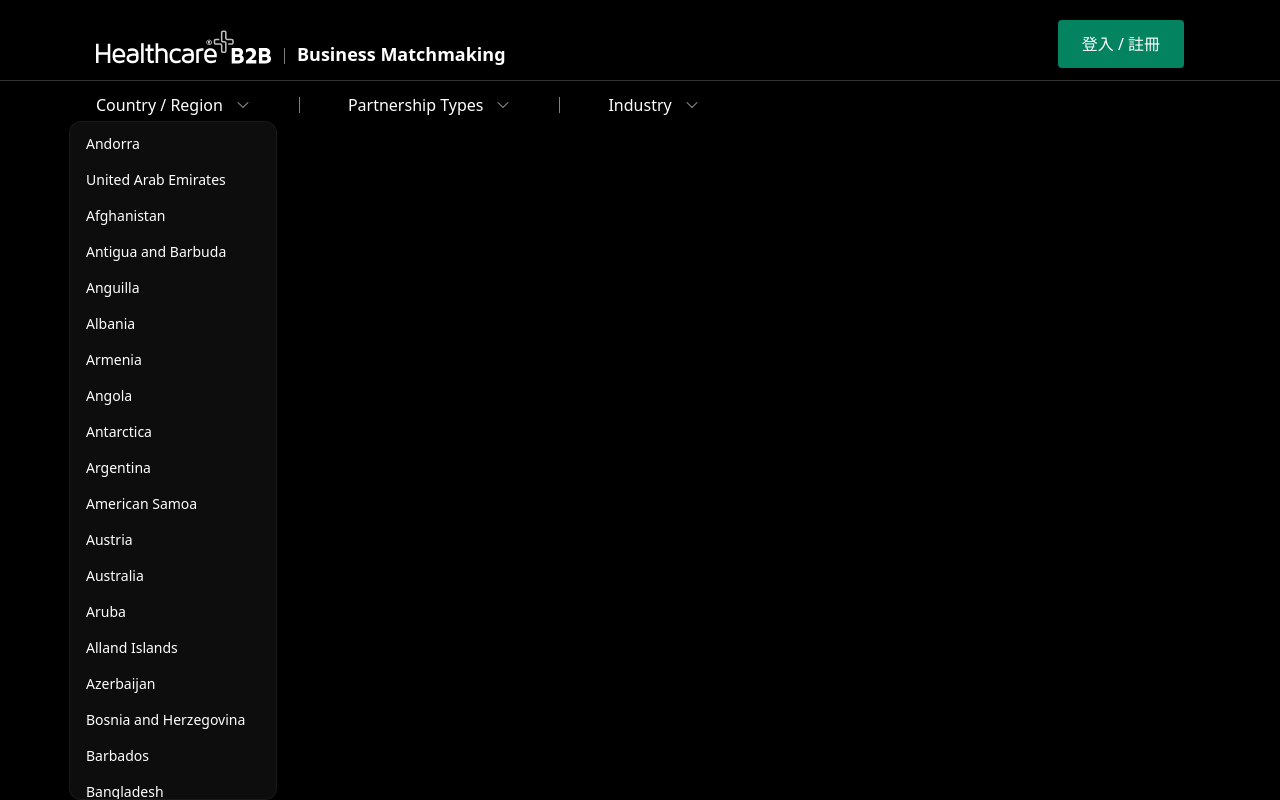
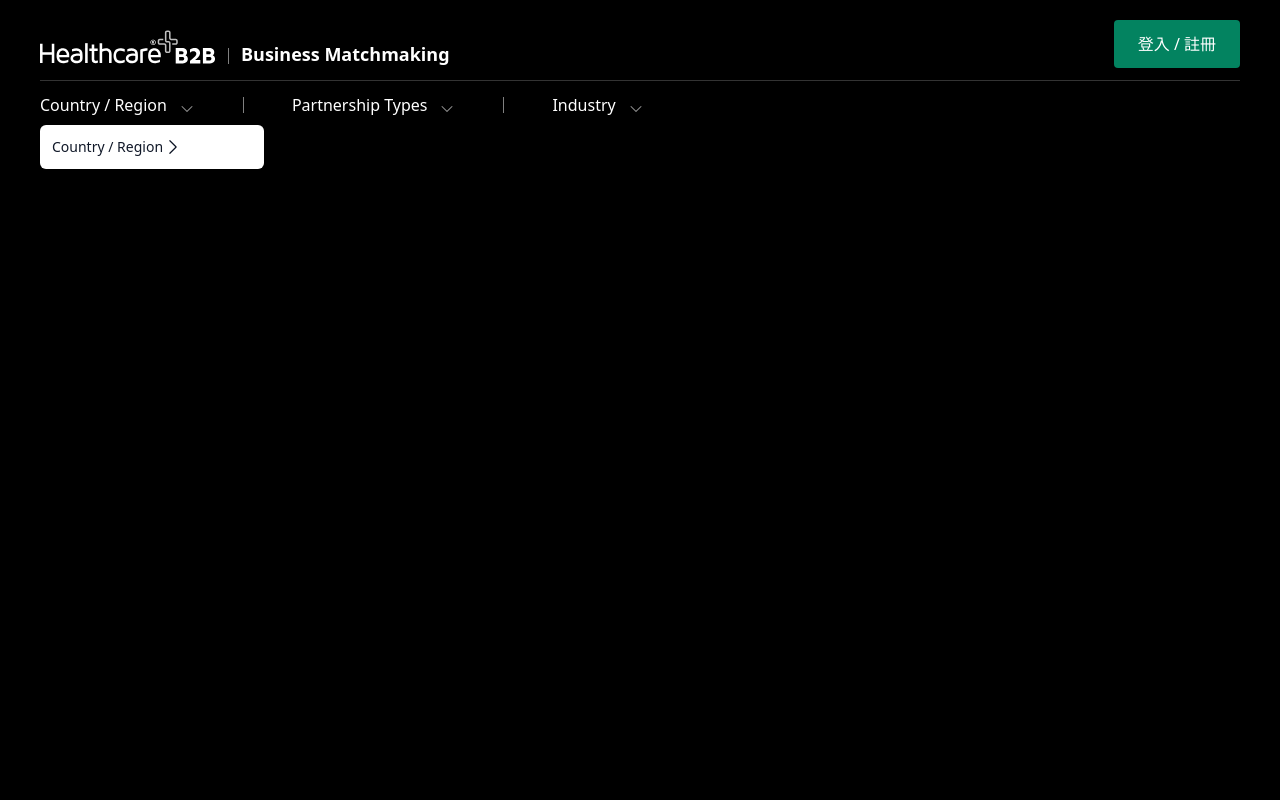
Before and after one commit to cathleenYJ/medtex-frontend, a Next.js app: page / in a window 1280 px wide. Both pictures are taken after a click on the button "Country / Region". Built offline with nearby package versions, Linux system fonts and the light colour scheme.

Commit message:
delete: unnecessary dropdown component

```diff
--- a/src/components/header/btn-group.tsx
+++ b/src/components/header/btn-group.tsx
@@ -7,7 +7,7 @@ import { useAuth } from "@/hooks/use-auth";
 const SignedIn = dynamic(() => import("@/components/auth/signed-in").then((mod) => mod.SignedIn), { ssr: false, loading: () => <Loading /> });
 const SignedOut = dynamic(() => import("@/components/auth/signed-out").then((mod) => mod.SignedOut), { ssr: false, loading: () => <Loading /> });
 
-export const HeaderBtnsWeb: React.FC = () => {
+export const HeaderBtnsDesktop: React.FC = () => {
   const { unauthorize } = useAuth();
   return (
     <div className="hidden sm:block">
--- a/src/components/header/header.tsx
+++ b/src/components/header/header.tsx
@@ -1,16 +1,18 @@
 "use client";
 
 import Link from "next/link";
+import { Fragment } from "react";
 import { usePathname } from "next/navigation";
-import { SiteLogo } from "@icons";
+import { Hamburger, SiteLogo } from "@icons";
+import { ChevronDownIcon } from "@heroicons/react/24/solid";
 import { Splitter } from "@ui/splitter";
-import { DropdownMenu, NestMenu } from "@ui/menus";
+import { NestMenu } from "@ui/nested-menu";
 import { countries } from "@/data/countries";
 import { useAuth } from "@/hooks/use-auth";
 import type { MenuItemType } from "@/types";
-import { HeaderBtnsWeb } from "./btn-group";
+import { HeaderBtnsDesktop } from "./btn-group";
 
-const menuItemsWeb: MenuItemType[] = [
+const menuItemsDesktop: MenuItemType[] = [
   {
     key: "Country / Region",
     label: "Country / Region",
@@ -60,8 +62,8 @@ export const Header: React.FC = () => {
     href: `/sign-in?redirect=${pathname}`,
   };
   return (
-    <header className="flex flex-col gap-1 py-5 absolute z-50 top-0 w-full backdrop-blur-lg sm:backdrop-blur-none">
-      <div className="flex justify-between mx-5 sm:mx-24 relative">
+    <header className="flex flex-col gap-1 py-5 px-5 sm:px-10 absolute z-50 top-0 w-full backdrop-blur-lg sm:backdrop-blur-none">
+      <div className="flex justify-between relative">
         <div className="flex items-end">
           <div className="h-full flex items-end py-1 w-full max-w-4 sm:max-w-44">
             <Link href="/">
@@ -71,15 +73,42 @@ export const Header: React.FC = () => {
           <Splitter className="mx-3" />
           <div className="h-full flex items-end text-white font-bold text-[0.9375rem] sm:text-base md:text-lg">Business Matchmaking</div>
         </div>
-        <NestMenu className="sm:hidden inline-block" items={[...menuItemsWeb, ...menuItemsRest, isAuthorized ? signedInItem : signedOutItem]} />
-        <HeaderBtnsWeb />
+        <MobileMenu isAuthorized={isAuthorized} signedInItem={signedInItem} signedOutItem={signedOutItem} />
+        <HeaderBtnsDesktop />
       </div>
-      <div className="hidden sm:block my-2 h-px bg-white/20"></div>
-      <div className="hidden sm:flex mx-24">
-        {menuItemsWeb.map(({ label, items }, i) => (
-          <DropdownMenu key={`web-${label}`} label={label} items={items} last={i === menuItemsWeb.length - 1} />
-        ))}
-      </div>
+      <div className="my-2 h-px bg-white/20"></div>
+      <DesktopMenu />
     </header>
   );
 };
+
+const MobileMenu: React.FC<{ isAuthorized: boolean; signedInItem: MenuItemType; signedOutItem: MenuItemType }> = ({ isAuthorized, signedInItem, signedOutItem }) => (
+  <NestMenu
+    className="sm:hidden inline-block"
+    btn={
+      <div className="w-6 h-6 cursor-pointer">
+        <Hamburger />
+      </div>
+    }
+    items={[...menuItemsDesktop, ...menuItemsRest, isAuthorized ? signedInItem : signedOutItem]}
+  />
+);
+
+const DesktopMenu: React.FC = () => (
+  <div className="hidden sm:flex">
+    {menuItemsDesktop.map((item, i) => (
+      <Fragment key={item.key}>
+        <NestMenu
+          items={[item]}
+          btn={
+            <>
+              {item.label}
+              <ChevronDownIcon className="size-4 fill-white/60" />
+            </>
+          }
+        />
+        {i !== menuItemsDesktop.length - 1 && <Splitter className="mx-12" />}
+      </Fragment>
+    ))}
+  </div>
+);
--- a/src/components/ui/menus/dropdown-menu.tsx
+++ /dev/null
@@ -1,31 +0,0 @@
-import Link from "next/link";
-import { Menu, MenuButton, MenuItem, MenuItems } from "@headlessui/react";
-import { ChevronDownIcon } from "@heroicons/react/24/solid";
-import { MenuItemType } from "@/types";
-import { Splitter } from "@ui/splitter";
-
-export const DropdownMenu: React.FC<MenuItemType & { className?: string; last: boolean }> = ({ label, items, last, className }) => {
-  return (
-    <>
-      <Menu as="div" className={className}>
-        <MenuButton className="inline-flex items-center gap-3 cursor-pointer text-white font-medium">
-          {label}
-          <ChevronDownIcon className="size-4 fill-white/60" />
-        </MenuButton>
-        <MenuItems transition anchor="bottom" className="w-52 backdrop-blur-lg origin-top-right rounded-xl border border-white/5 bg-white/5 p-1 text-sm/6 text-white transition duration-100 ease-out [--anchor-gap:--spacing(1)] focus:outline-none data-closed:scale-95 data-closed:opacity-0">
-          {items &&
-            items.map(({ label, href }) => (
-              <MenuItem key={href}>
-                {href && (
-                  <Link href={href} className="group flex w-full items-center gap-2 rounded-lg px-3 py-1.5 data-focus:bg-white/10">
-                    {label}
-                  </Link>
-                )}
-              </MenuItem>
-            ))}
-        </MenuItems>
-      </Menu>
-      {!last && <Splitter className="mx-12" />}
-    </>
-  );
-};
--- a/src/components/ui/menus/index.tsx
+++ /dev/null
@@ -1,2 +0,0 @@
-export * from "./dropdown-menu";
-export * from "./nested-menu";
--- a/src/components/ui/menus/nested-menu.tsx
+++ b/src/components/ui/nested-menu.tsx
@@ -5,21 +5,16 @@ import Link from "next/link";
 import { useState } from "react";
 import { Menu, MenuButton, MenuItem, MenuItems } from "@headlessui/react";
 import { ChevronLeftIcon, ChevronRightIcon } from "@heroicons/react/24/solid";
-import { Hamburger } from "@icons";
 import { CustomButton } from "@ui/button";
 import type { MenuItemType } from "@/types";
 
-export const NestMenu: React.FC<{ items: MenuItemType[]; className?: string }> = ({ items, className }) => {
+export const NestMenu: React.FC<{ items: MenuItemType[]; btn: React.ReactNode; className?: string }> = ({ btn, items, className }) => {
   return (
     <Menu as="div" className={clsx("relative text-left", className || "inline-block")}>
       <div className="flex items-end">
-        <MenuButton className="inline-flex items-end gap-3 cursor-pointer text-white">
-          <div className="w-6 h-6 cursor-pointer">
-            <Hamburger />
-          </div>
-        </MenuButton>
+        <MenuButton className="inline-flex items-end gap-3 cursor-pointer text-white">{btn}</MenuButton>
       </div>
-      <MenuItems transition className={clsx("absolute right-0 mt-2 w-56 origin-top-right divide-y divide-gray-100 rounded-md bg-white shadow-lg ring-1 ring-black ring-opacity-5 focus:outline-none", "origin-top transition duration-200 ease-out data-closed:scale-95 data-closed:opacity-0")}>
+      <MenuItems transition anchor="bottom start" className={clsx("absolute z-50 right-0 mt-2 w-max max-w-full min-w-56 origin-top-right divide-y divide-gray-100 rounded-md bg-white shadow-lg ring-1 ring-black ring-opacity-5 focus:outline-none", "origin-top transition duration-200 ease-out data-closed:scale-95 data-closed:opacity-0")}>
         {items.map(({ key, items: subItems, ...props }) => (
           <NestItems key={key} items={subItems} {...props} />
         ))}
```
